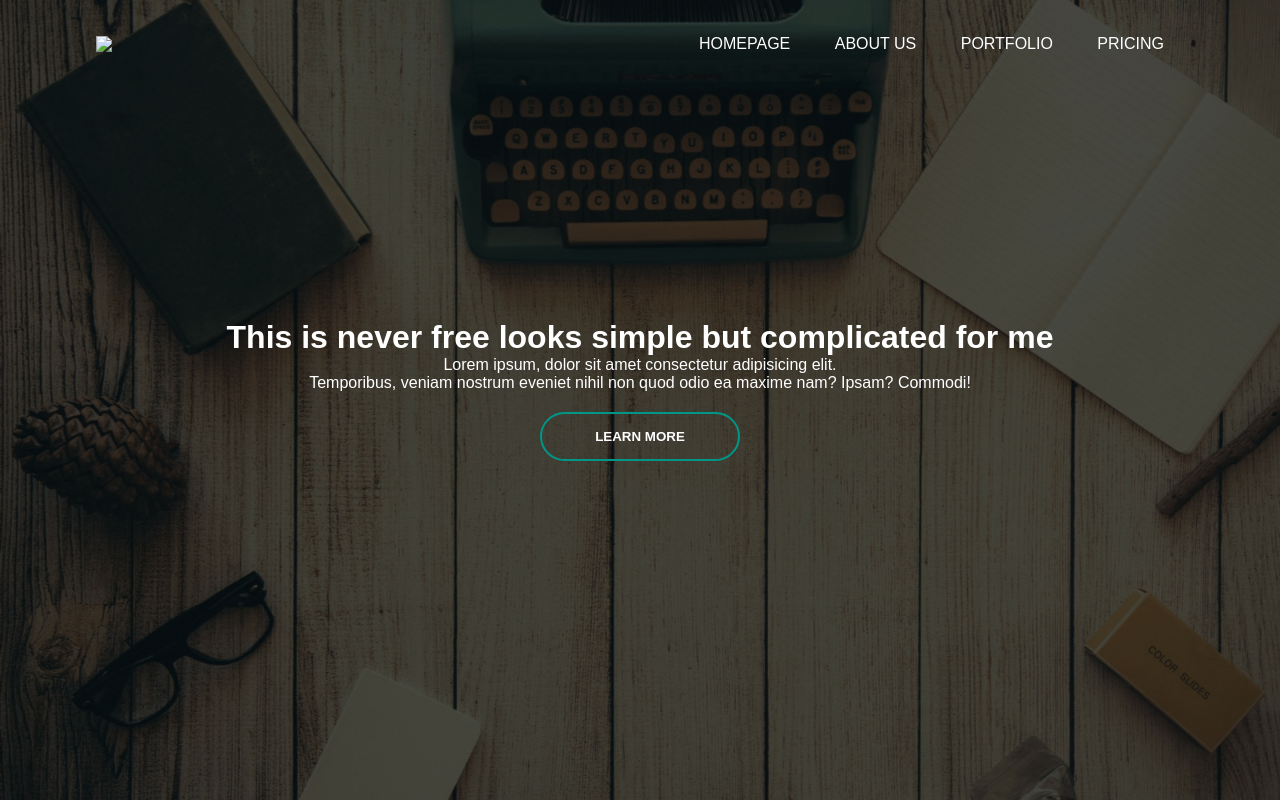
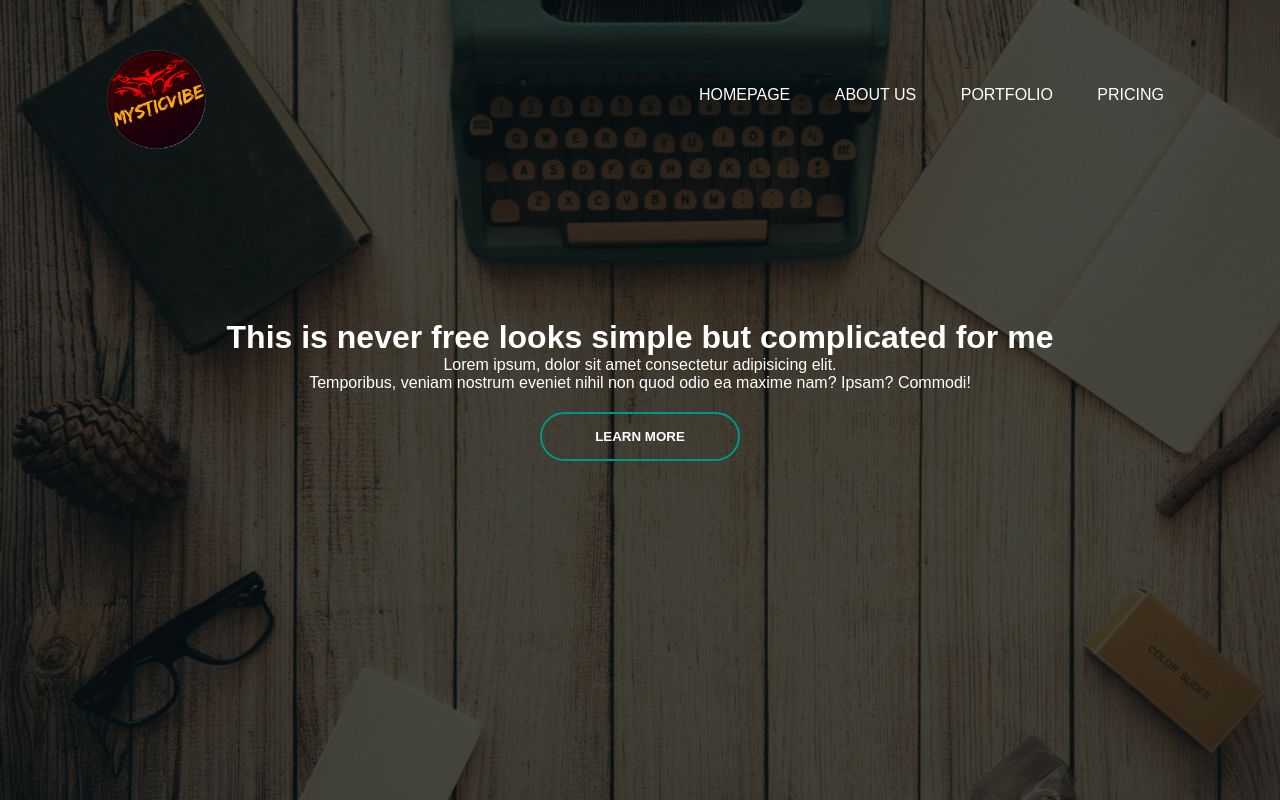
Before and after one commit to mohitcdry/Static-website, a plain HTML site: page index.html in a window 1280 px wide. Drawn offline with Linux system fonts and the light colour scheme.

Commit message:
Update index.html
fixed version1.1.1

```diff
--- a/index.html
+++ b/index.html
@@ -10,7 +10,7 @@
 <body>
     <div class="body">
         <div class="navbar">
-        <img src="logo.png.jpg" class="logo">
+        <img src="logo.png" class="logo">
         <ul>
             <li><a href="#">HOMEPAGE</a></li>
             <li><a href="#">ABOUT US</a></li>
```
